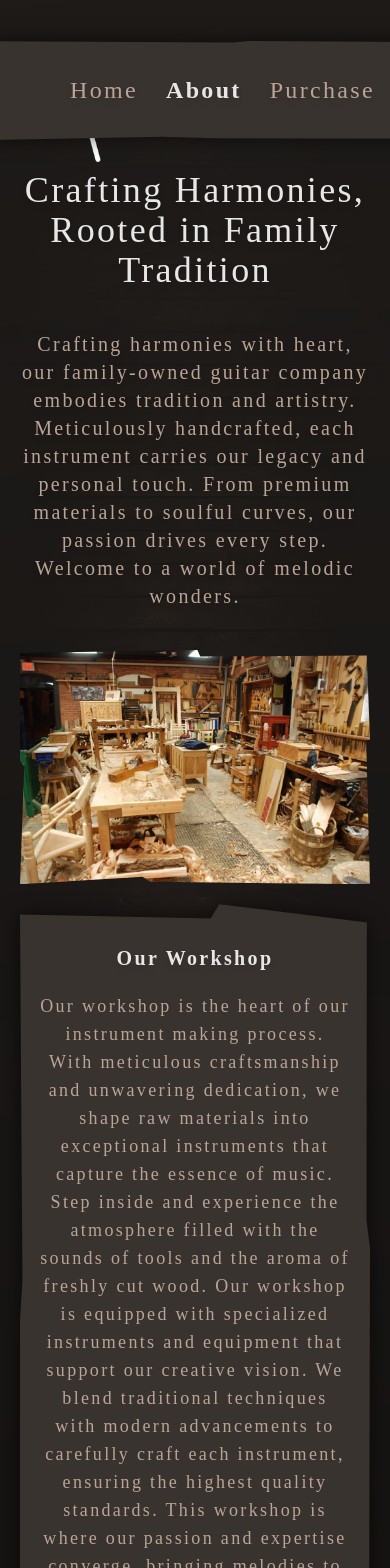
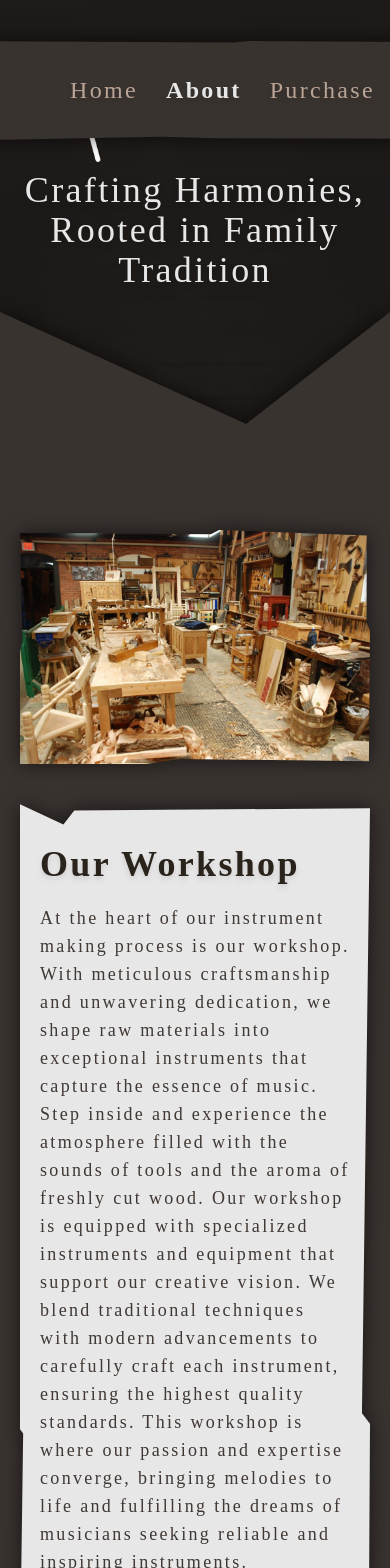
Before and after one commit to tomwilliamfranklin/heisz, a Next.js app: page /about in a window 390 px wide. Shown: the top 1568 px of the page. Built offline with nearby package versions, Linux system fonts and the light colour scheme; a web font is replaced by a local one.

Commit message:
some small text changes to the content.

```diff
--- a/src/app/about/page.tsx
+++ b/src/app/about/page.tsx
@@ -3,51 +3,46 @@ import Image from "next/image";
 
 export default function about() {
   return (
-    <div className="min-h-[100vh] flex justify-center align-center pt-[150px] pb-[250px]">
+    <div className="min-h-[100vh] flex justify-center align-center pt-[150px] pb-[250px] flex-col">
       <div className="wood-texture" />
-      <section className="section-about flex flex-col items-center p-5 lg:p-20 max-w-[1500px]">
-        <div className="flex justify-center flex-col text-center gap-y-10">
+      <section className="flex flex-col w-screen text-center max-w-[1500px] gap-y-10 p-5 lg:p-20 items-center ml-auto mr-auto">
         <h2>
           Crafting Harmonies,
           <br /> Rooted in Family Tradition
         </h2>
-          <h5 className=" text-secondary">
-            Crafting harmonies with heart, our family-owned guitar company
-            embodies tradition and artistry. Meticulously handcrafted, each
-            instrument carries our legacy and personal touch. From premium
-            materials to soulful curves, our passion drives every step. Welcome
-            to a world of melodic wonders.
-          </h5>
-          <div className="flex flex-row gap-5 lg:gap-20 items-center flex-wrap lg:mt-10">
-            <div className="about-us-box flex-[1] max-h-[1000px] basis-[450px]">
+      </section>
+      <section className="section-1 bg-primary flex ml-auto mr-auto items-center flex-wrap p-5 gap-10 mt-[200px]">
+        <div className="overflow-hidden h-full flex-1 cutout-back basis-[500px]">
           <Image
-                className="cutout-2 h-full w-auto object-cover"
-                alt="workshop"
+            className="cutout-4 object-cover"
+            alt="guitar"
             width={1920}
             height={1080}
             src={`/Workshop_placeholder.png`}
           />
         </div>
-            <div className="about-us-box flex-[1] flex justify-center cutout-back basis-[500px]">
-              <div className="text-box cutout-4 max-w-[800px] bg-primary text-whiteColor">
-                <h3 className=" font-bold">Our Workshop</h3>
-                <h6 className=" text-secondary">
-                  Our workshop is the heart of our instrument making process.
-                  With meticulous craftsmanship and unwavering dedication, we
-                  shape raw materials into exceptional instruments that capture
-                  the essence of music. Step inside and experience the
-                  atmosphere filled with the sounds of tools and the aroma of
-                  freshly cut wood. Our workshop is equipped with specialized
-                  instruments and equipment that support our creative vision. We
-                  blend traditional techniques with modern advancements to
-                  carefully craft each instrument, ensuring the highest quality
-                  standards. This workshop is where our passion and expertise
-                  converge, bringing melodies to life and fulfilling the dreams
-                  of musicians seeking reliable and inspiring instruments.
+        <div className="flex flex-1 justify-center cutout-back basis-[800px] max-w-full">
+          <div className="text-box cutout-3 max-w-[800px] bg-whiteColor text-blackColor">
+            <h2 className=" font-bold">Our Workshop</h2>
+            <h6 className=" text-blackColorSecondary">
+              At the heart of our instrument making process is our workshop.
+              With meticulous craftsmanship and unwavering dedication, we shape
+              raw materials into exceptional instruments that capture the
+              essence of music. Step inside and experience the atmosphere filled
+              with the sounds of tools and the aroma of freshly cut wood. Our
+              workshop is equipped with specialized instruments and equipment
+              that support our creative vision. We blend traditional techniques
+              with modern advancements to carefully craft each instrument,
+              ensuring the highest quality standards. This workshop is where our
+              passion and expertise converge, bringing melodies to life and
+              fulfilling the dreams of musicians seeking reliable and inspiring
+              instruments.
             </h6>
           </div>
         </div>
-          </div>
+      </section>
+      <section className="section-about flex flex-col items-center p-5 lg:p-20 pt-0 lg:pt-0 max-w-[1500px] ml-auto mr-auto">
+        <div className="flex justify-center flex-col text-center gap-y-10">
           <div className="flex flex-col gap-y-20 mt-20">
             <h2>Our Team</h2>
             <div className="flex flex-row gap-5 lg:gap-20 flex-wrap">
@@ -102,16 +97,31 @@ export default function about() {
               </div>
               <div className="about-us-box flex justify-center cutout-back">
                 <div className="text-box cutout-4 max-w-[800px] bg-primary text-whiteColor">
-                  <h3 className=" font-bold">Charles - Apprentice</h3>
+                  <h3 className=" font-bold">Charles - Engineer</h3>
                   <h6 className=" text-secondary">
-                    I started making my first instrument before I went to
-                    university, a soprano ukulele. I completed it in my holidays
-                    to learn more of the skills and to keep me busy. After
-                    finishing my degree in Product Design at Coventry in Summer
-                    of 2021 I joined David in making instruments fulltime.
-                    <br />
-                    <br />I am bringing new technologies and skills learnt on my
-                    course into the business, currently focussing on CAD/CAM
+                    Since a young age, I've been captivated by the art of
+                    crafting instruments. Even before university, I embarked on
+                    my inaugural project—a beautifully crafted soprano ukulele.
+                    Throughout my academic years at Coventry, where I pursued a
+                    degree in Product Design, I dedicated my holiday breaks to
+                    refining my skills and expanding my knowledge in the realm
+                    of instrument making.
+                    <br /> <br />
+                    The summer of 2021 marked a significant milestone as I
+                    joined forces with David, a revered master in the field.
+                    Together, we bring a dynamic fusion of expertise to the
+                    table. With my Product Design background and a focus on
+                    integrating CAD/CAM technologies into our workflow, we
+                    harmonize the rich traditions of instrument making with the
+                    advancements of modern technology. This convergence allows
+                    us to achieve unrivaled precision, enhance efficiency, and
+                    unlock new realms of creative innovation. Our unwavering
+                    commitment to meticulous craftsmanship and the relentless
+                    pursuit of pushing engineering boundaries defines our
+                    approach to creating exceptional instruments. With every
+                    instrument we lovingly craft, our goal is to ignite a sense
+                    of inspiration and exceed the expectations of musicians who
+                    hold our creations in their hands.
                   </h6>
                 </div>
               </div>
--- a/src/app/testimonals.tsx
+++ b/src/app/testimonals.tsx
@@ -7,9 +7,8 @@ export default function Testimonals() {
       <div className="max-w-[1200px] flex flex-col text-center gap-5 lg:gap-10">
         <h2>Testimonals</h2>
         <h5 className=" text-secondary">
-          In each step, our comprehensive design approach and limitless
-          creativity guide us, culminating in extraordinary instruments that
-          speak volumes about our commitment to excellence.
+          Hear what our valued customers have to say about <br /> their
+          experiences with our instruments and services.
         </h5>
       </div>
       <div className="flex gap-10 flex-1 flex-wrap">
```
Lines whose indentation alone changed are shown as unchanged.
